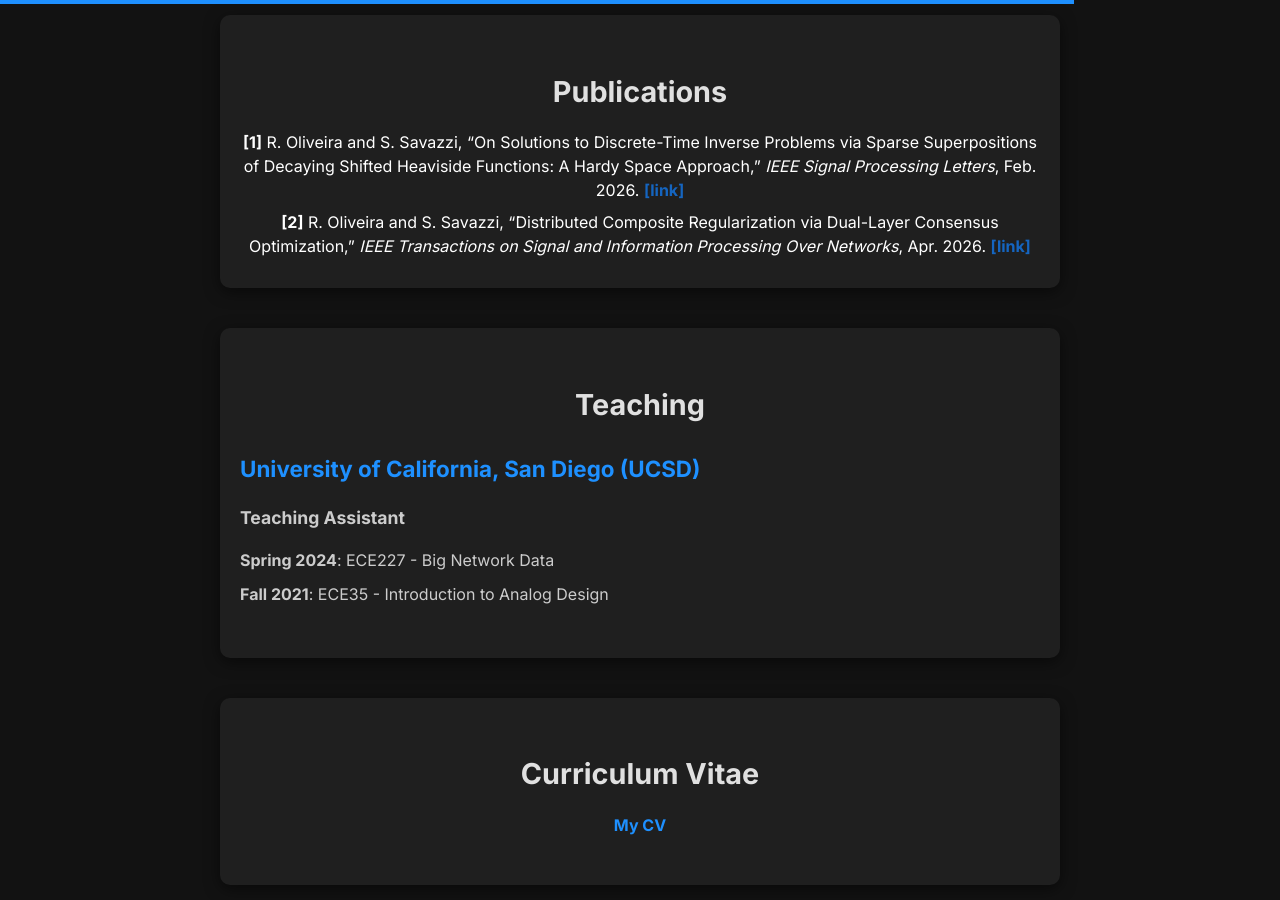
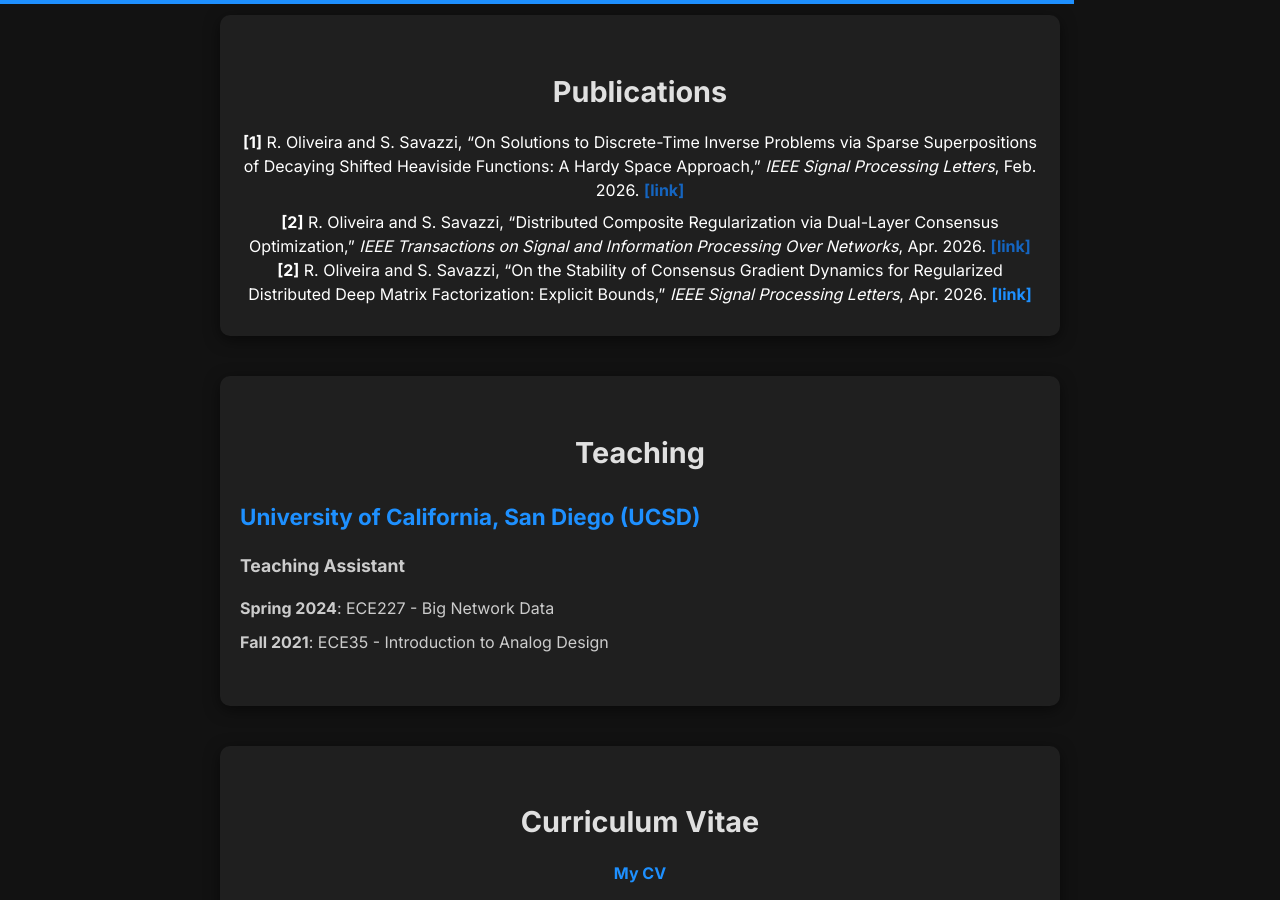
Before and after one commit to raolivei13/website_rich, a Jekyll site: the page index.html, which Jekyll copies as it is, in a window 1280 px wide and 900 px high, scrolled down 964 px. Built offline with Jekyll 4.4.1, drawn with Linux system fonts in a browser that asks for light colours.

Commit message:
Update index.html
dmf

```diff
--- a/index.html
+++ b/index.html
@@ -142,6 +142,15 @@
       <a href="https://ieeexplore.ieee.org/document/11471283" style="color:#1565c0;">[link]</a>
     </span>
   </li>
+
+      <li>
+    <span style="color:white;">
+      <b>[2]</b> R. Oliveira and S. Savazzi,
+      “On the Stability of Consensus Gradient Dynamics for Regularized Distributed Deep Matrix Factorization: Explicit Bounds,”
+      <i>IEEE Signal Processing Letters</i>, Apr. 2026.
+      <a href="https://ieeexplore.ieee.org/document/11599477;">[link]</a>
+    </span>
+  </li>
 </ul>
   </section>
 
```
